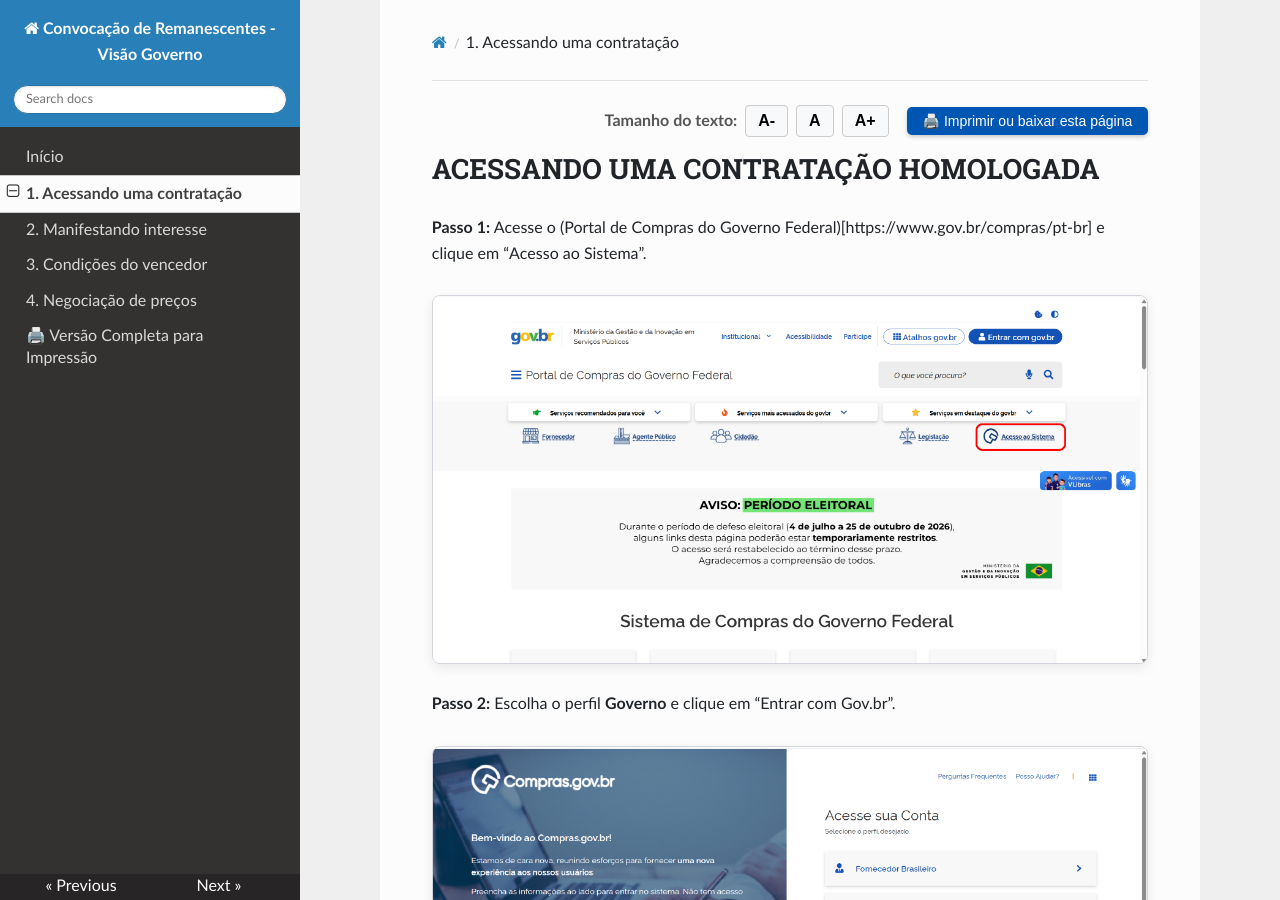
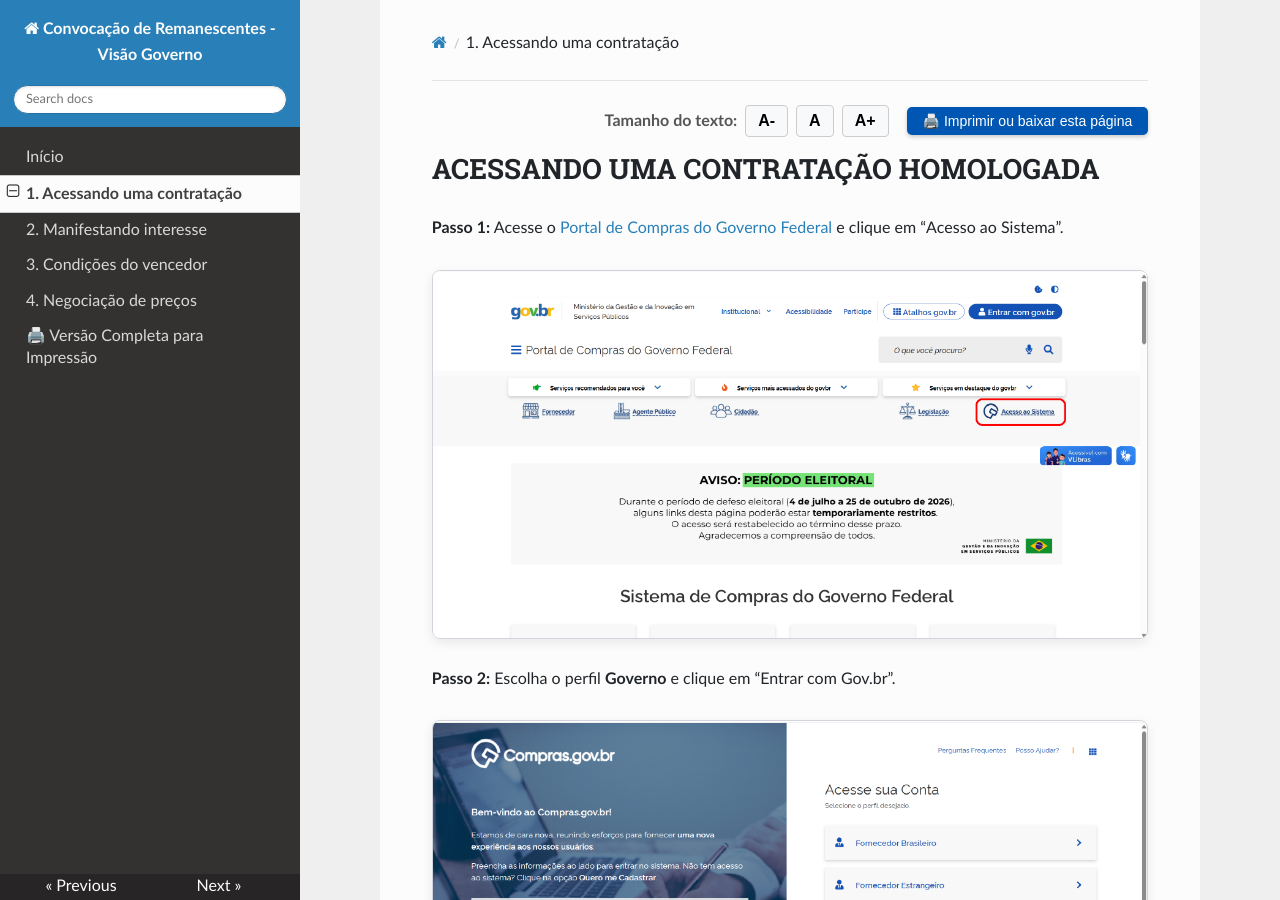
Before and after one commit to emilix10-bit/convocacao-de-remanescentes-governo, an MkDocs documentation site: the page built from docs/01-acessando-contratacao.md, in a window 1280 px wide and 900 px high. Built offline with MkDocs 1.6.1, drawn with Linux system fonts in a browser that asks for light colours; nearby versions of some CDN libraries.

Commit message:
Fix link formatting in access document

```diff
--- a/docs/01-acessando-contratacao.md
+++ b/docs/01-acessando-contratacao.md
@@ -11,7 +11,7 @@
 
 # ACESSANDO UMA CONTRATAÇÃO HOMOLOGADA
 
-**Passo 1:** Acesse o (Portal de Compras do Governo Federal)[https://www.gov.br/compras/pt-br] e clique em “Acesso ao Sistema”.
+**Passo 1:** Acesse o [Portal de Compras do Governo Federal](https://www.gov.br/compras/pt-br) e clique em “Acesso ao Sistema”.
 
 ![Tela 01](Imagens/tela01-acesso-ao-sistema.png)
 
```
